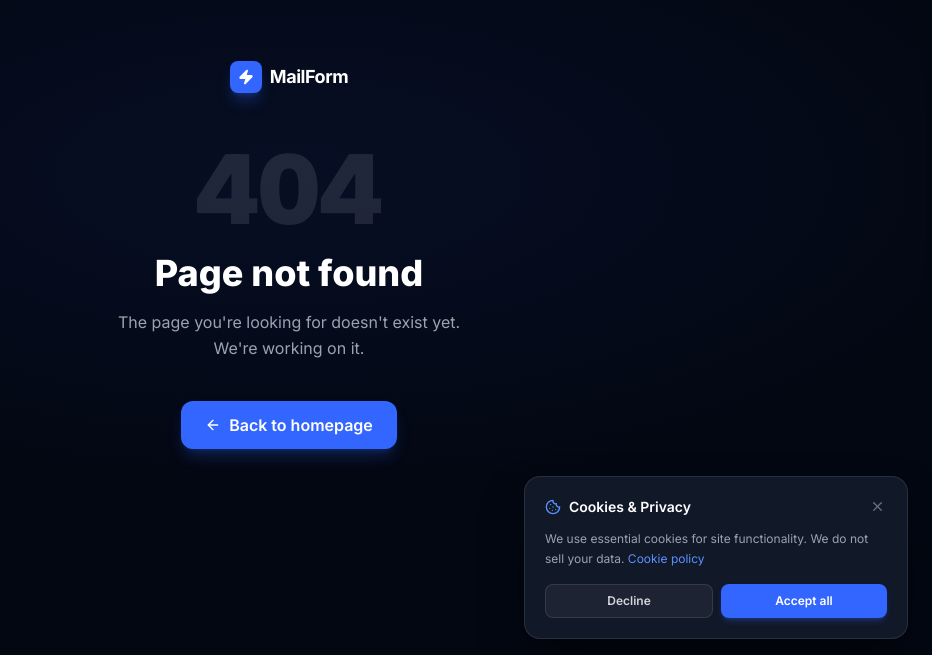
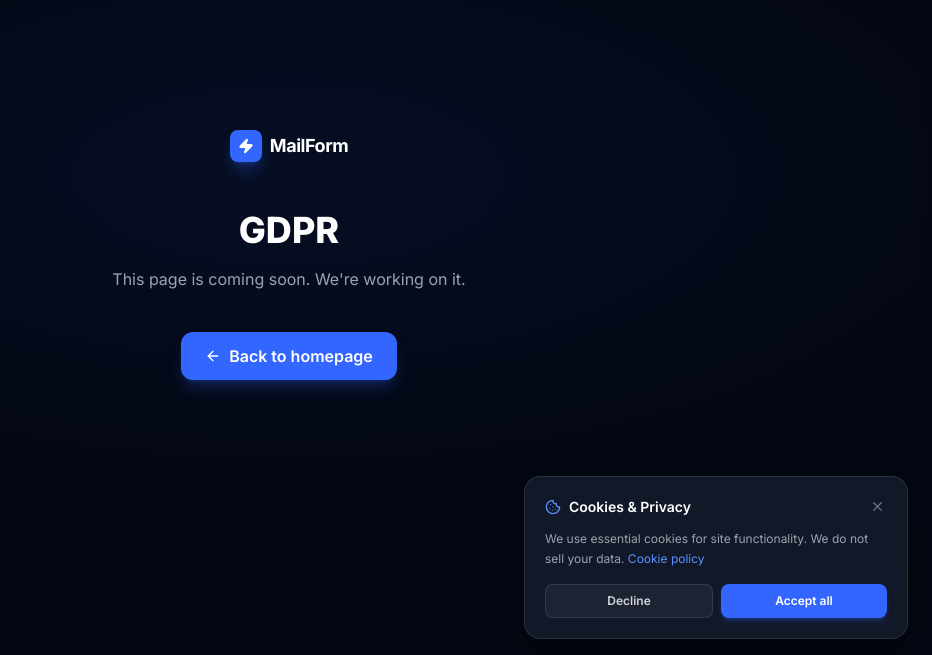
Before and after one commit to MaximilienMoreau/MailerForm, a React (Vite) app: page /gdpr in a window 1280 px wide. Shown: the part 145-800 px from the top of the page, without its empty margins (348-1280 px from the left). Built offline with nearby package versions, Linux system fonts and the light colour scheme.

Commit message:
correction-of-inconsistencies

```diff
--- a/src/App.tsx
+++ b/src/App.tsx
@@ -12,6 +12,7 @@ import DeliverabilitySection from '@/components/DeliverabilitySection'
 import StreamSection from '@/components/StreamSection'
 import ApiSection from '@/components/ApiSection'
 import NotFound from '@/pages/NotFound'
+import ComingSoon from '@/pages/ComingSoon'
 
 // Sections below the fold — lazy loaded after the critical path renders
 const ComparisonSection  = lazy(() => import('@/components/ComparisonSection'))
@@ -63,7 +64,16 @@ export default function App() {
           <SkipLink />
           <Routes>
             <Route path="/" element={<LandingPage />} />
-            <Route path="*" element={<NotFound />} />
+            <Route path="/about"     element={<ComingSoon />} />
+            <Route path="/blog"      element={<ComingSoon />} />
+            <Route path="/careers"   element={<ComingSoon />} />
+            <Route path="/press"     element={<ComingSoon />} />
+            <Route path="/changelog" element={<ComingSoon />} />
+            <Route path="/privacy"   element={<ComingSoon />} />
+            <Route path="/terms"     element={<ComingSoon />} />
+            <Route path="/cookies"   element={<ComingSoon />} />
+            <Route path="/gdpr"      element={<ComingSoon />} />
+            <Route path="*"          element={<NotFound />} />
           </Routes>
           <CookieBanner />
         </BrowserRouter>
--- a/src/components/CookieBanner.tsx
+++ b/src/components/CookieBanner.tsx
@@ -41,7 +41,6 @@ export default function CookieBanner() {
         <motion.div
           role="dialog"
           aria-label="Cookie consent"
-          aria-live="polite"
           initial={{ y: 100, opacity: 0 }}
           animate={{ y: 0, opacity: 1 }}
           exit={{ y: 100, opacity: 0 }}
--- a/src/components/Navbar.tsx
+++ b/src/components/Navbar.tsx
@@ -10,9 +10,7 @@ const links = [
   { label: 'Docs',           href: 'https://docs.mailform.io', external: true },
 ] as const
 
-const sectionIds = links
-  .filter(l => !('external' in l) || !l.external)
-  .map(l => l.href.slice(1))
+const sectionIds = ['features', 'deliverability', 'streams', 'api', 'pricing', 'cta']
 
 const FOCUSABLE = [
   'a[href]',
@@ -142,7 +140,7 @@ export default function Navbar() {
                       ? 'text-white bg-white/5'
                       : 'text-gray-400 hover:text-white hover:bg-white/5'
                   }`}
-                  aria-current={isActive ? 'true' : undefined}
+                  aria-current={isActive ? 'page' : undefined}
                 >
                   {l.label}
                 </a>
--- /dev/null
+++ b/src/pages/ComingSoon.tsx
@@ -0,0 +1,51 @@
+import { Link, useLocation } from 'react-router-dom'
+import { ArrowLeft, Zap } from 'lucide-react'
+
+const labels: Record<string, string> = {
+  '/about':     'About',
+  '/blog':      'Blog',
+  '/careers':   'Careers',
+  '/press':     'Press',
+  '/changelog': 'Changelog',
+  '/privacy':   'Privacy Policy',
+  '/terms':     'Terms of Service',
+  '/cookies':   'Cookie Policy',
+  '/gdpr':      'GDPR',
+}
+
+export default function ComingSoon() {
+  const { pathname } = useLocation()
+  const pageName = labels[pathname] ?? 'This page'
+
+  return (
+    <div className="min-h-screen bg-gray-950 flex flex-col items-center justify-center px-4 text-center">
+      <div className="absolute inset-0 bg-[radial-gradient(ellipse_60%_40%_at_50%_40%,rgba(51,102,255,0.08),transparent)]" aria-hidden />
+
+      <div className="relative">
+        <Link
+          to="/"
+          className="inline-flex items-center gap-2 mb-12 focus-ring rounded-lg"
+          aria-label="Back to MailForm homepage"
+        >
+          <div className="w-8 h-8 bg-brand-500 rounded-lg flex items-center justify-center shadow-lg shadow-brand-500/30">
+            <Zap size={16} className="text-white" fill="white" aria-hidden />
+          </div>
+          <span className="font-bold text-white text-lg tracking-tight">MailForm</span>
+        </Link>
+
+        <h1 className="text-3xl sm:text-4xl font-extrabold text-white mb-4">{pageName}</h1>
+        <p className="text-gray-400 max-w-sm mx-auto mb-10 leading-relaxed">
+          This page is coming soon. We&apos;re working on it.
+        </p>
+
+        <Link
+          to="/"
+          className="inline-flex items-center gap-2 bg-brand-500 hover:bg-brand-600 text-white font-semibold px-6 py-3 rounded-xl transition-all duration-200 shadow-lg shadow-brand-500/25 hover:shadow-brand-500/40 hover:-translate-y-0.5 focus-ring"
+        >
+          <ArrowLeft size={16} aria-hidden />
+          Back to homepage
+        </Link>
+      </div>
+    </div>
+  )
+}
```
Also changed, not shown: 1 other file (tests, documents, lock files or other folders).
